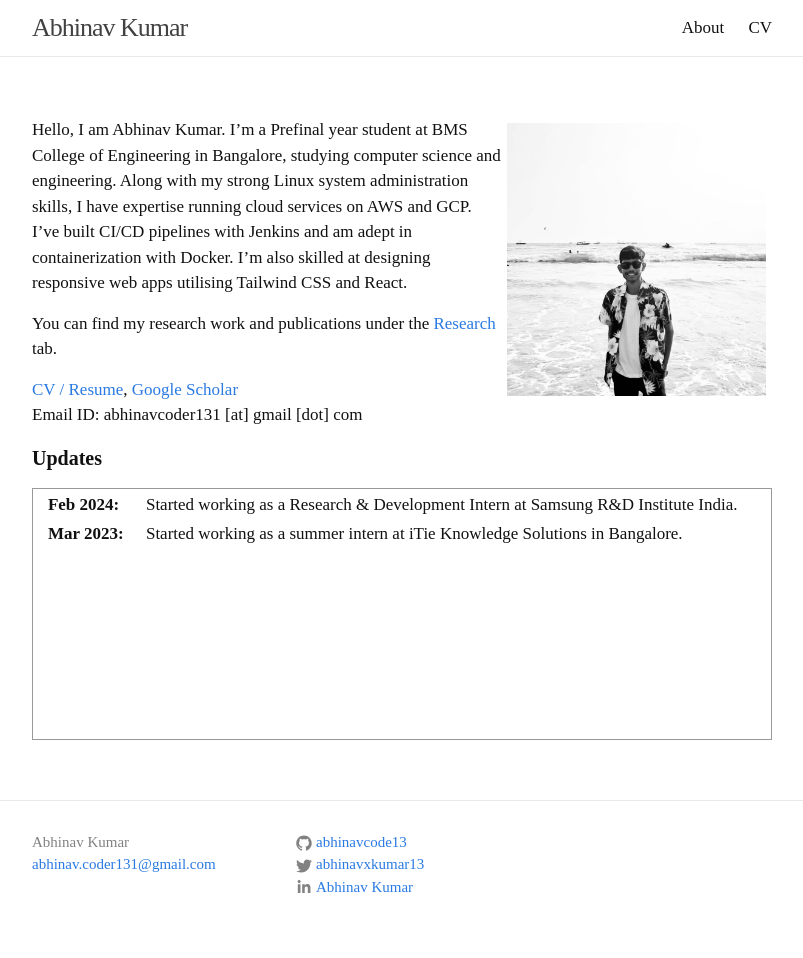
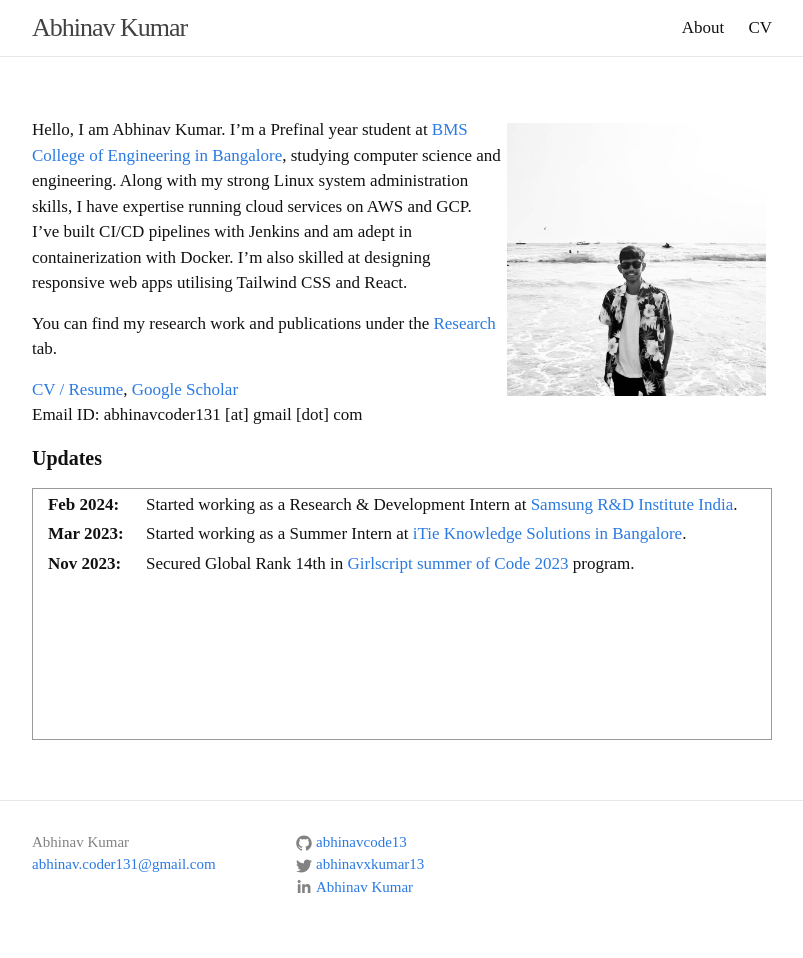
Before and after one commit to Abhinavcode13/abhinavcode13.github.io, a Jekyll site: the page built from index.md, in a window 1280 px wide. Shown: the whole page, without its empty margins (238-1041 px from the left). Built offline with Jekyll 4.4.1, drawn with Linux system fonts in a browser that asks for light colours; comment, search, counter and statistics services are not loaded.

Commit message:
Updated internships

```diff
--- a/index.md
+++ b/index.md
@@ -6,7 +6,7 @@ layout: page
 
 <img style="float: right; width: 35%; padding: 6px;" src=" {{ site.url }}/assets/profile.jpg">
 
-Hello, I am Abhinav Kumar. I'm a Prefinal year student at BMS College of Engineering in Bangalore, studying computer science and engineering. Along with my strong Linux system administration skills, I have expertise running cloud services on AWS and GCP. I've built CI/CD pipelines with Jenkins and am adept in containerization with Docker. I'm also skilled at designing responsive web apps utilising Tailwind CSS and React.
+Hello, I am Abhinav Kumar. I'm a Prefinal year student at [BMS College of Engineering in Bangalore](https://www.bmsce.ac.in/), studying computer science and engineering. Along with my strong Linux system administration skills, I have expertise running cloud services on AWS and GCP. I've built CI/CD pipelines with Jenkins and am adept in containerization with Docker. I'm also skilled at designing responsive web apps utilising Tailwind CSS and React.
 
 You can find my research work and publications under the [Research]({{ site.url }}/research) tab.
 
@@ -19,7 +19,8 @@ Email ID: abhinavcoder131 [at] gmail [dot] com
 <table>
 <col width="100px">
 <col width="650px">
-<tr><td><b>Feb 2024:</b></td><td>Started working as a Research & Development Intern at Samsung R&D Institute India.</td></tr>
-<tr><td><b>Mar 2023:</b></td><td>Started working as a summer intern at iTie Knowledge Solutions in Bangalore.</td></tr>
+<tr><td><b>Feb 2024:</b></td><td>Started working as a Research & Development Intern at <a href='https://research.samsung.com/sri-b'>Samsung R&D Institute India</a>.</td></tr>
+<tr><td><b>Mar 2023:</b></td><td>Started working as a Summer Intern at <a href='https://itie.in/'>iTie Knowledge Solutions in Bangalore</a>.</td></tr>
+<tr><td><b>Nov 2023:</b></td><td>Secured Global Rank 14th in <a href='https://gssoc.girlscript.tech/'>Girlscript summer of Code 2023</a> program.</td></tr>
 </table>
 </div>
```
